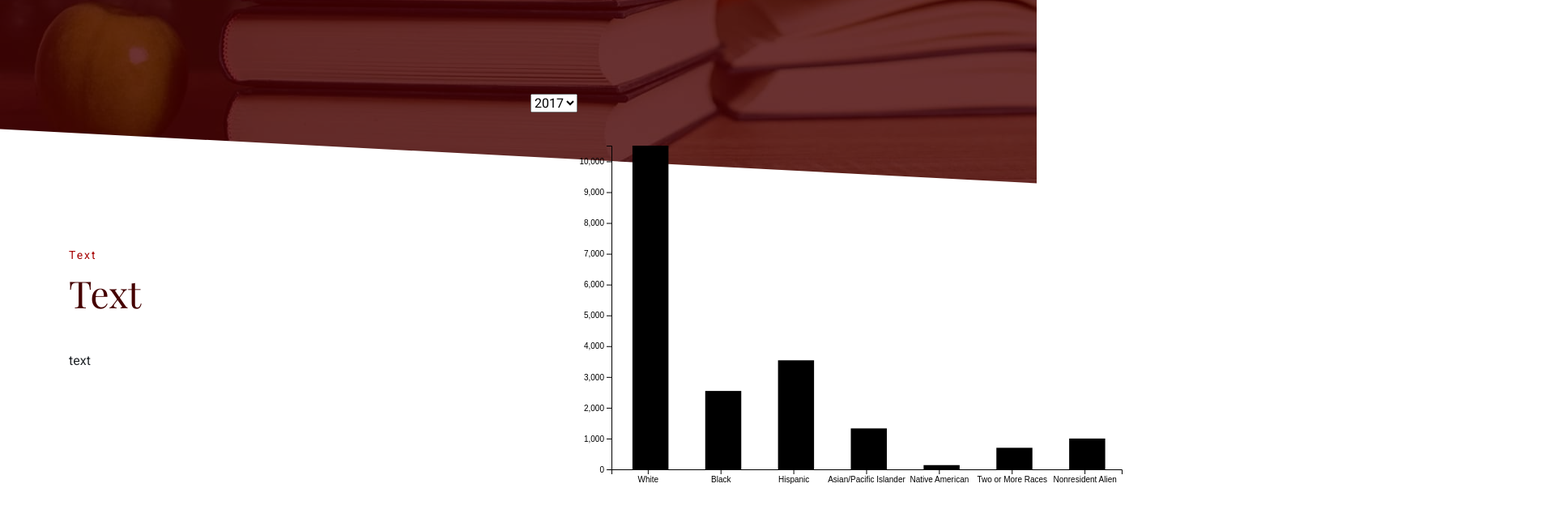
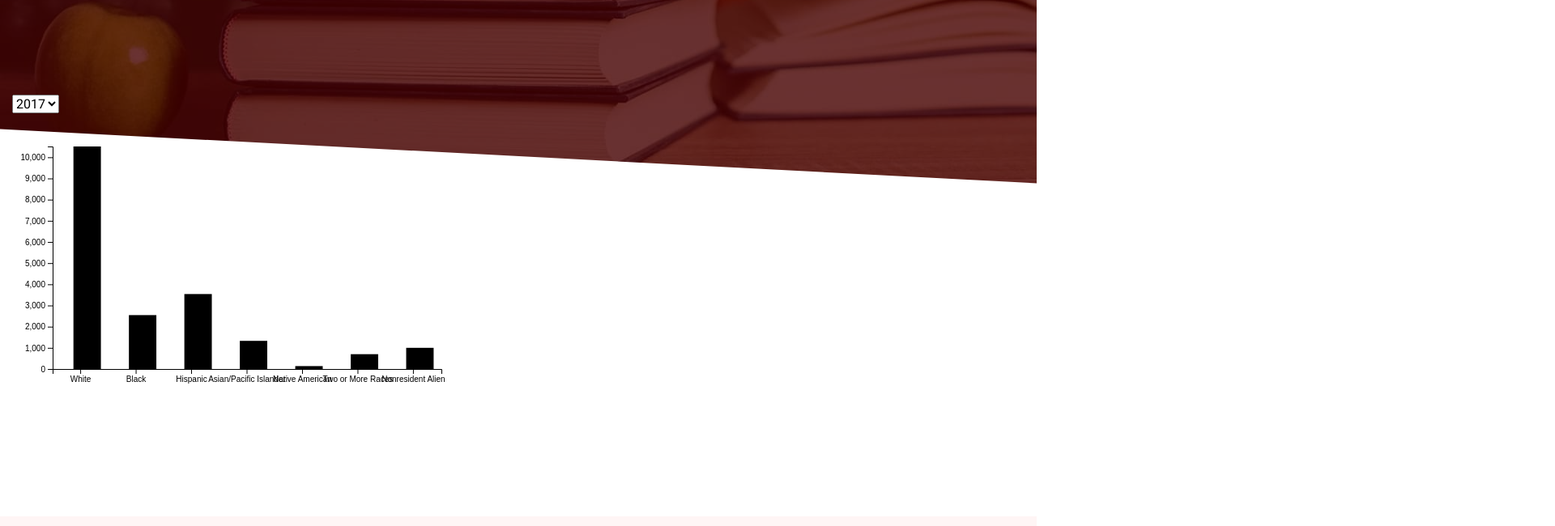
Before and after one commit to nicolavic98/CS-171-Final-Project, a plain HTML site: page index.html in a window 1280 px wide. Shown: the part 754-1404 px from the top of the page at 81% size, 1920 px wide, since content can reach past the window. Drawn offline with nearby package versions, Linux system fonts and the light colour scheme; a web font is replaced by a local one.

Commit message:
changes to barchart
changes to barchart

```diff
--- /dev/null
+++ b/css/barchart.css
@@ -0,0 +1,7 @@
+.container-barchart {
+    width: 100%;
+    padding-right: 15px;
+    padding-left: 0px;
+    margin-right: auto;
+    margin-left: auto
+}
--- a/index.html
+++ b/index.html
@@ -86,19 +86,10 @@
 
     <!-- causes_area_start -->
     <div class="causes_area">
-        <div class="container">
-            <div class="row align-items-center">
+        <div class="container-barchart">
                 <div class="col-xl-6 col-md-6">
                     <div class="causes_info">
-                        <div class="section_title">
-                            <span>Text</span>
-                            <h3>Text
-                            </h3>
-                        </div>
-                        <p></p>
-                        <div class="text">
-                            text
-                        </div>
+                        <div class="section_title"></div>
                     </div>
                 </div>
                 <div class="col-xl-6 col-md-6">
@@ -117,7 +108,6 @@
                     </select>
                     <div id ="chart-area"></div>
                 </div>
-            </div>
         </div>
     </div>
     <!-- causes_area_end -->
--- a/js/bar-charts.js
+++ b/js/bar-charts.js
@@ -1,10 +1,10 @@
 console.log("main2js")
 // SVG drawing area
 
-var margin = {top: 40, right: 10, bottom: 60, left: 100};
+var margin = {top: 40, right: 10, bottom: 60, left: 50};
 
-var width = 2000 - margin.left - margin.right,
-    height = 500 - margin.top - margin.bottom;
+var width = 1500 - margin.left - margin.right,
+    height = 375 - margin.top - margin.bottom;
 
 
 var svg = d3.select("#chart-area").append("svg")
```
